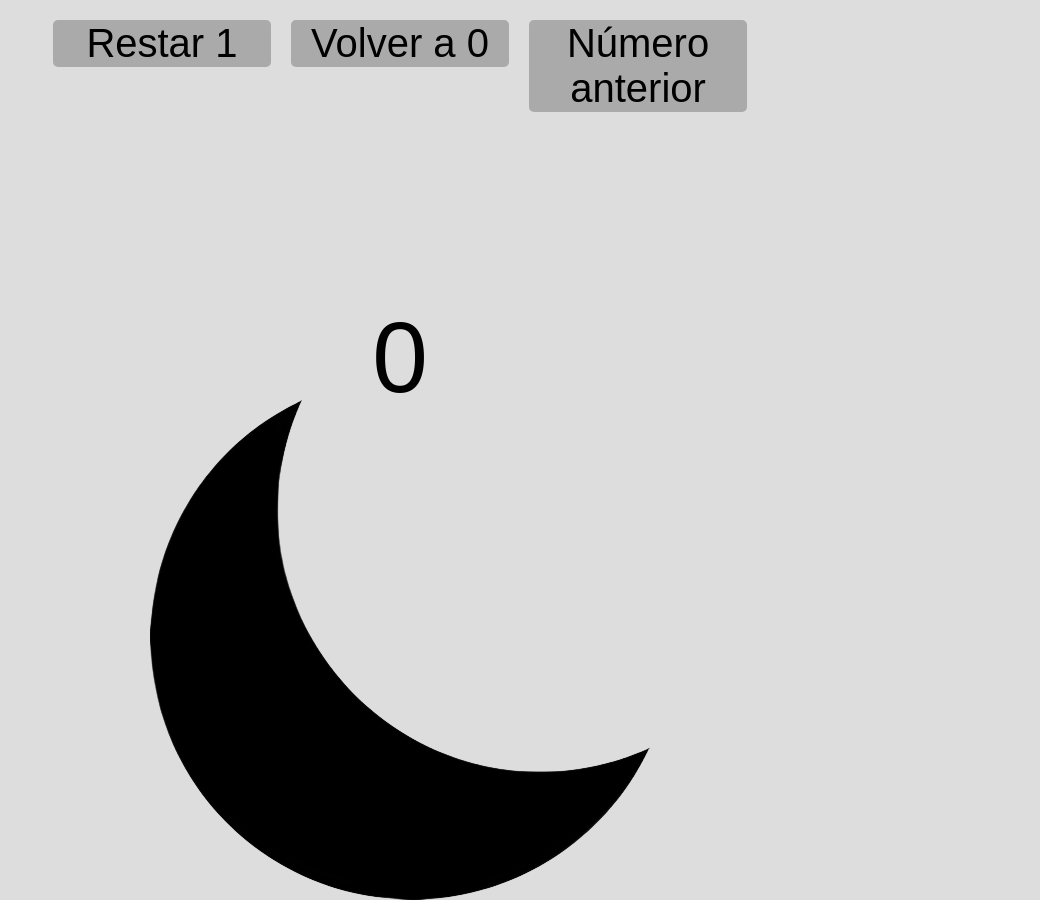
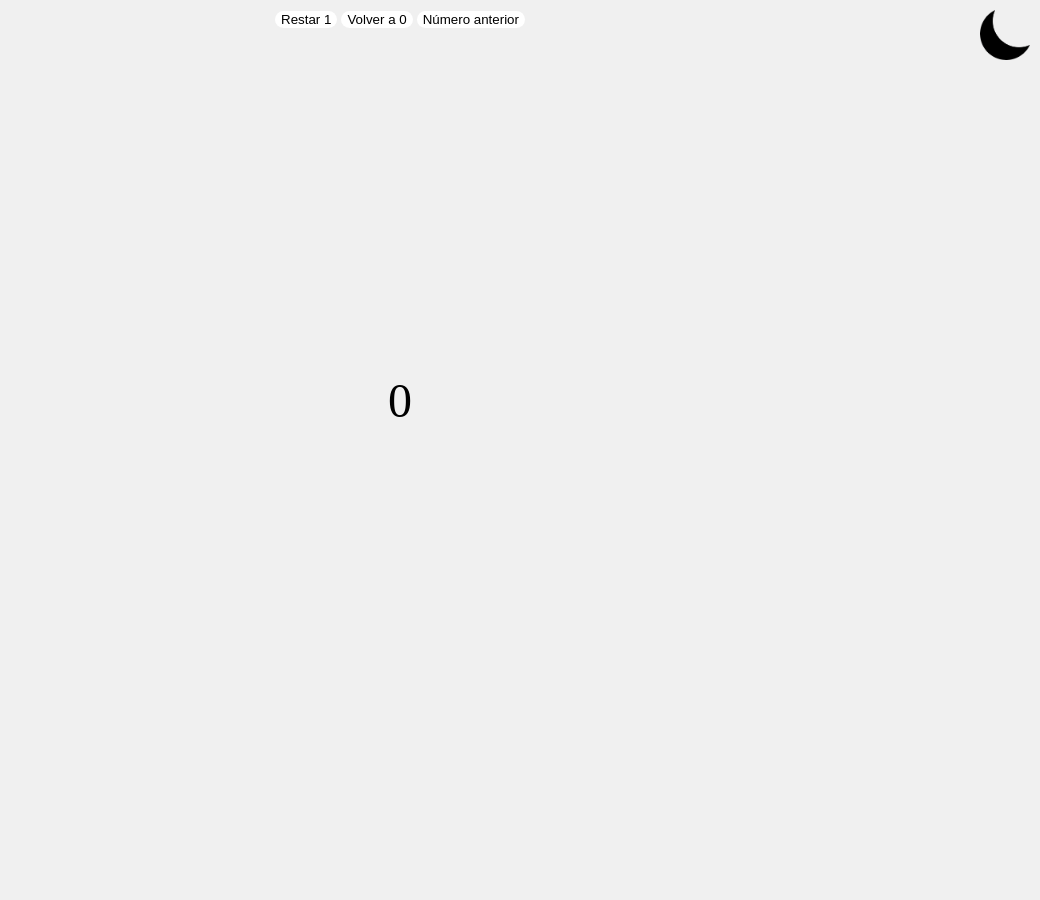
Before and after one commit to ElTacoWais/Contador, a plain HTML site: page index.html in a window 1280 px wide. Shown: the whole page, without its empty margins (240-1280 px from the left). After the commit the page ends 800 px from the top, so only its background shows below. Drawn offline with Linux system fonts and the light colour scheme.

Commit message:
Update styles.css

```diff
--- a/styles.css
+++ b/styles.css
@@ -3,46 +3,46 @@ body {
     flex-direction: column;
     justify-content: center;
     align-items: center;
+    height: 100vh;
     margin: 0;
-    background-color: #ddd;
-    color: #000;
-    font-family: Arial, sans-serif;
+    background-color: #f0f0f0;
+    color: #000000;
 }
-#contador{
-    font-size: 100px;
-    height: 100px;
-    margin-top: 300px;
+
+#contador {
+    font-size: 3em;
 }
+
 #botones {
     position: absolute;
-    top: 20px;
-    display: flex;
-    justify-content: center;
-    gap: 20px;
-}
-button {
-    width: 100%; /* Ajusta este valor al tamaño que desees */
-    height: 100%; /* Ajusta este valor al tamaño que desees */
-    border: none;
-    border-radius: 5px;
-    font-size: 40px;
-    background-color: #aaa; /* Color de fondo del botón */
-    color: #000; /* Color del texto del botón */
-}
-#botonModo {
-    position: absolute;
-    right: 20px; /* Ajusta este valor para mover el botón a la derecha */
-    top: 20px; /* Ajusta este valor para mover el botón hacia arriba */
-    width: 50px; /* Ajusta este valor al tamaño que desees */
-    height: 50px; /* Ajusta este valor al tamaño que desees */
+    top: 10px;
 }
 
+#botones button {
+    border: none;
+    border-radius: 10px;
+    background-color: #ffffff;
+    color: #000000;
+}
 
+#tema {
+    position: absolute;
+    top: 10px;
+    right: 10px;
+    width: 50px;
+    height: 50px;
+}
 
+body.tema-oscuro {
+    background-color: #000000;
+    color: #ffffff;
+}
 
-/* Consulta de medios que se activa cuando la pantalla tiene menos de 500 píxeles de ancho */
-@media screen and (max-width: 400px) {
-    #contador{
-        font-size: 10px;
-    }
-  }
+body.tema-oscuro #botones button {
+    background-color: #222;
+    color: #ffffff;
+}
+
+body.tema-oscuro #tema {
+    content: url('luz.png');
+}
```
